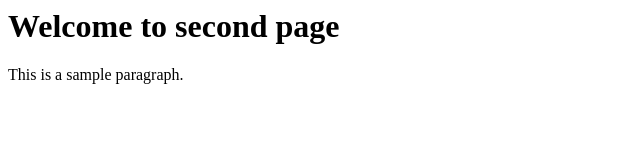
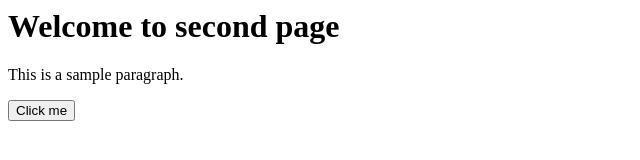
Before and after one commit to Adenessa/adenessa.github.io, a plain HTML site: page second-page.html in a window 1280 px wide. Shown: the whole page, without its empty margins (0-640 px from the left). Drawn offline with Linux system fonts and the light colour scheme.

Commit message:
Update second-page.html

```diff
--- a/second-page.html
+++ b/second-page.html
@@ -5,5 +5,8 @@
 <body>
     <h1>Welcome to second page</h1>
     <p>This is a sample paragraph.</p>
+    <a href="https://adenessa.github.io">
+      <button>Click me</button>
+</a>
 </body>
 </html>
```
